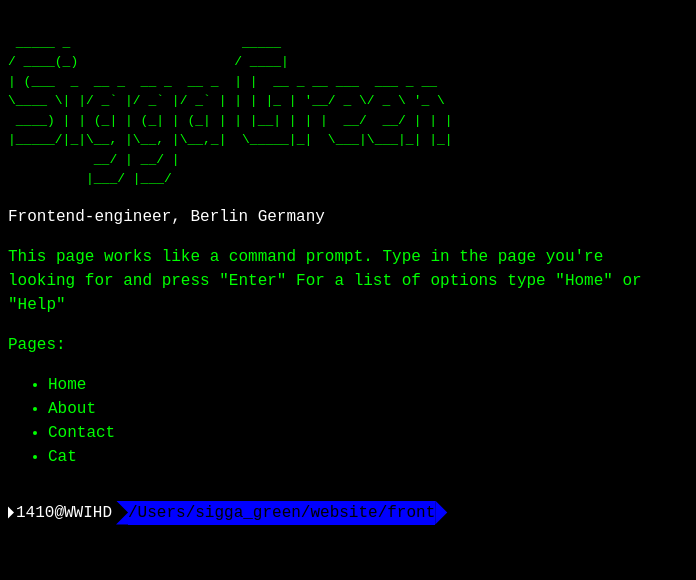
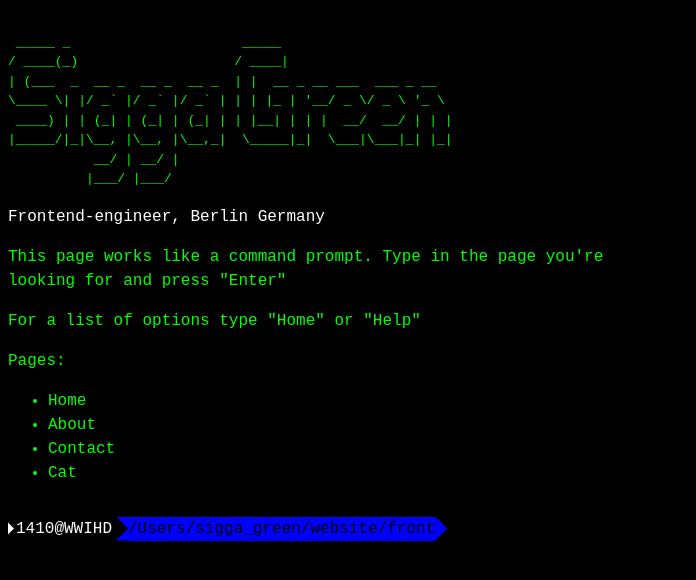
Before and after one commit to Sigrsig/website-2024, a React (Vite) app: page / in a window 1280 px wide. Shown: the top 580 px of the page, without its empty margins (0-696 px from the left). Built offline with nearby package versions, Linux system fonts and the light colour scheme.

Commit message:
Benn suggestions

```diff
--- a/src/components/About.jsx
+++ b/src/components/About.jsx
@@ -11,6 +11,7 @@ function About() {
         planning my next adventure. If you&apos;d like to work with me or just
         say hello, feel free to get in touch!
       </p>
+      <p>For a list of options type &quot;Home&quot; or &quot;Help&quot;</p>
     </div>
   );
 }
--- a/src/components/Cat.jsx
+++ b/src/components/Cat.jsx
@@ -80,6 +80,7 @@ function Cat() {
   return (
     <div>
       <pre>{cat}</pre>
+      <p>For a list of options type &quot;Home&quot; or &quot;Help&quot;</p>
     </div>
   );
 }
--- a/src/components/Contact.jsx
+++ b/src/components/Contact.jsx
@@ -14,6 +14,7 @@ function Contact() {
       <a href="https://www.linkedin.com/in/sigga-green/" target="_blank">
         Linkedin
       </a>
+      <p>For a list of options type &quot;Home&quot; or &quot;Help&quot;</p>
     </div>
   );
 }
--- a/src/components/Front.jsx
+++ b/src/components/Front.jsx
@@ -23,7 +23,10 @@ function Front() {
       } else if (commandInput.toLowerCase() === "contact") {
         setAllInvisible();
         setContactVisible(true);
-      } else if (commandInput.toLowerCase() === "home") {
+      } else if (
+        commandInput.toLowerCase() === "home" ||
+        commandInput.toLowerCase() === "help"
+      ) {
         setAllInvisible();
         setFrontVisible(true);
       } else if (commandInput.toLowerCase() === "cat") {
--- a/src/components/FrontPage.jsx
+++ b/src/components/FrontPage.jsx
@@ -3,9 +3,9 @@ function FrontPage() {
     <div>
       <p className="descriptions">
         This page works like a command prompt. Type in the page you&apos;re
-        looking for and press &quot;Enter&quot; For a list of options type
-        &quot;Home&quot; or &quot;Help&quot;
+        looking for and press &quot;Enter&quot;
       </p>
+      <p>For a list of options type &quot;Home&quot; or &quot;Help&quot;</p>
       <p>Pages:</p>
       <ul>
         {/**Make these clickable by passing the state in to this component */}
```
